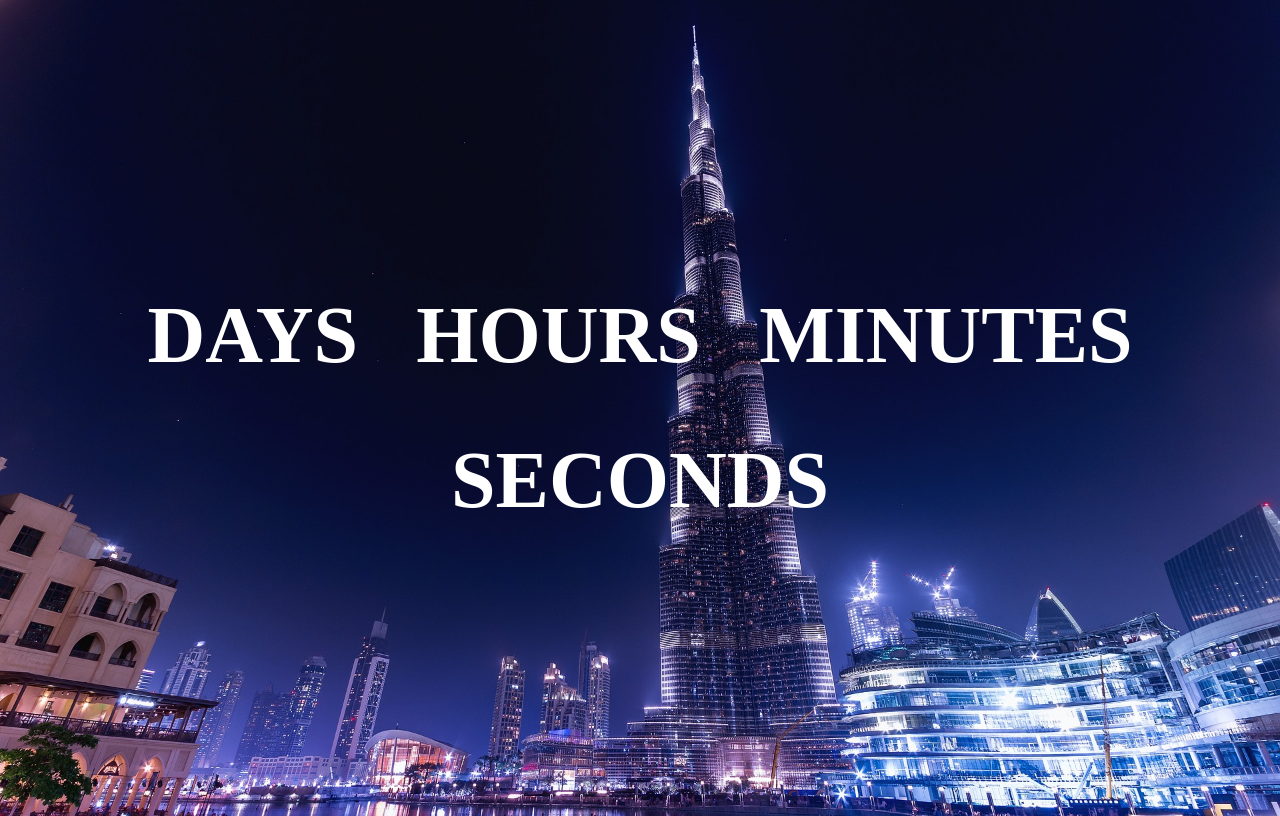
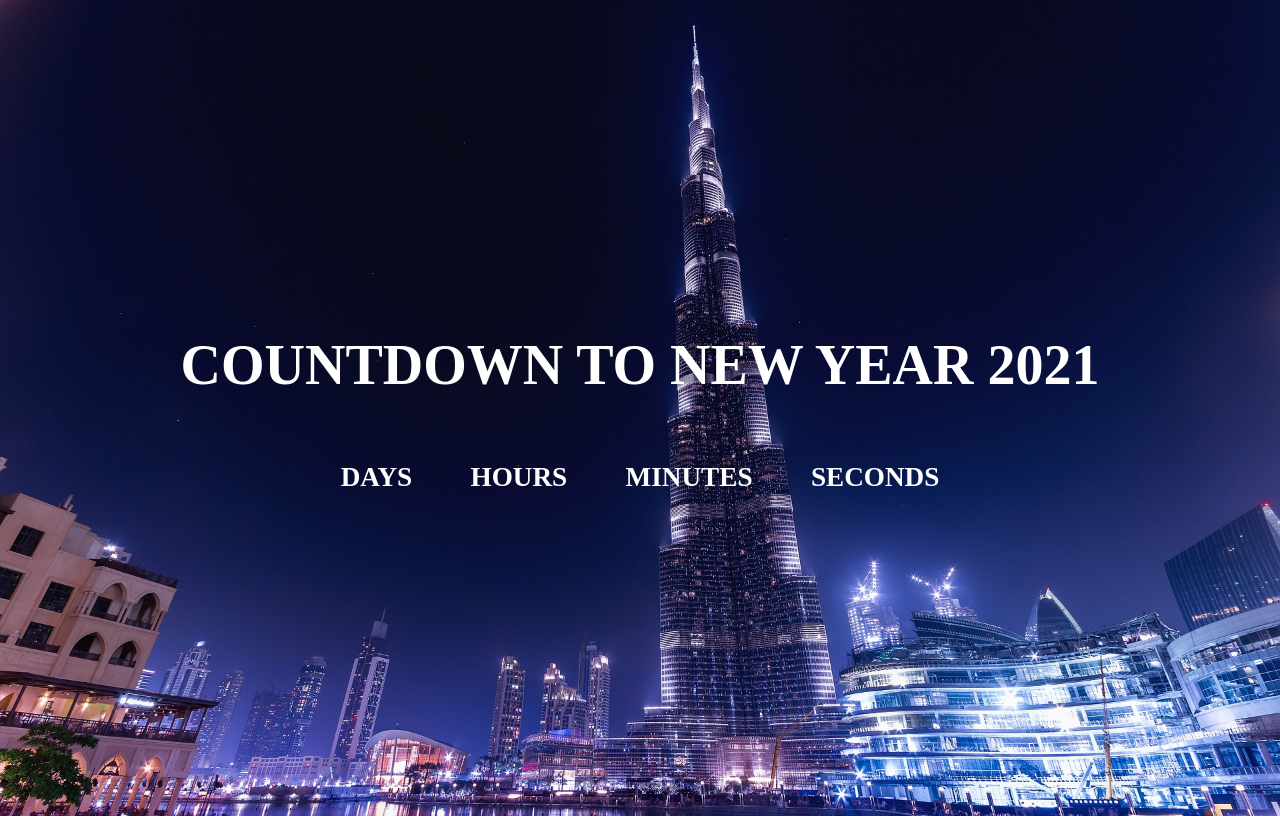
Before and after one commit to poomer123/js21, a plain HTML site: page day2/index.html in a window 1280 px wide. Drawn offline with Linux system fonts and the light colour scheme.

Commit message:
update start project day2

```diff
--- a/day2/index.html
+++ b/day2/index.html
@@ -8,26 +8,11 @@
 	</head>
 	<body>
 		<div>
-			<div class="countdown">
-				<span id="days">
-					Days
-				</span>
-			</div>
-			<div class="countdown">
-				<span id="hours">
-					Hours
-				</span>
-			</div>
-			<div class="countdown">
-				<span id="minutes">
-					Minutes
-				</span>
-			</div>
-			<div class="countdown">
-				<span id="seconds">
-					Seconds
-				</span>
-			</div>
+			<h1>Countdown To New Year 2021</h1>
+			<div class="countdown"><span id="days"> </span>Days</div>
+			<div class="countdown"><span id="hours"> </span>Hours</div>
+			<div class="countdown"><span id="minutes"> </span>Minutes</div>
+			<div class="countdown"><span id="seconds"> </span>Seconds</div>
 		</div>
 		<script src="./start.js"></script>
 	</body>
```
